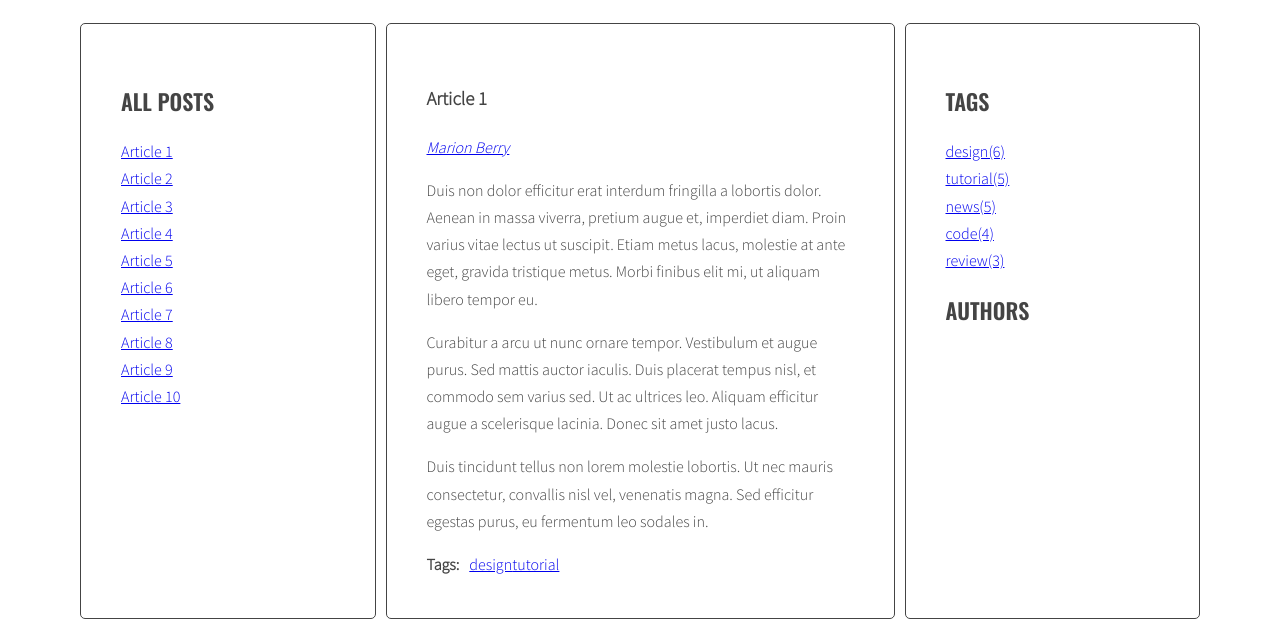
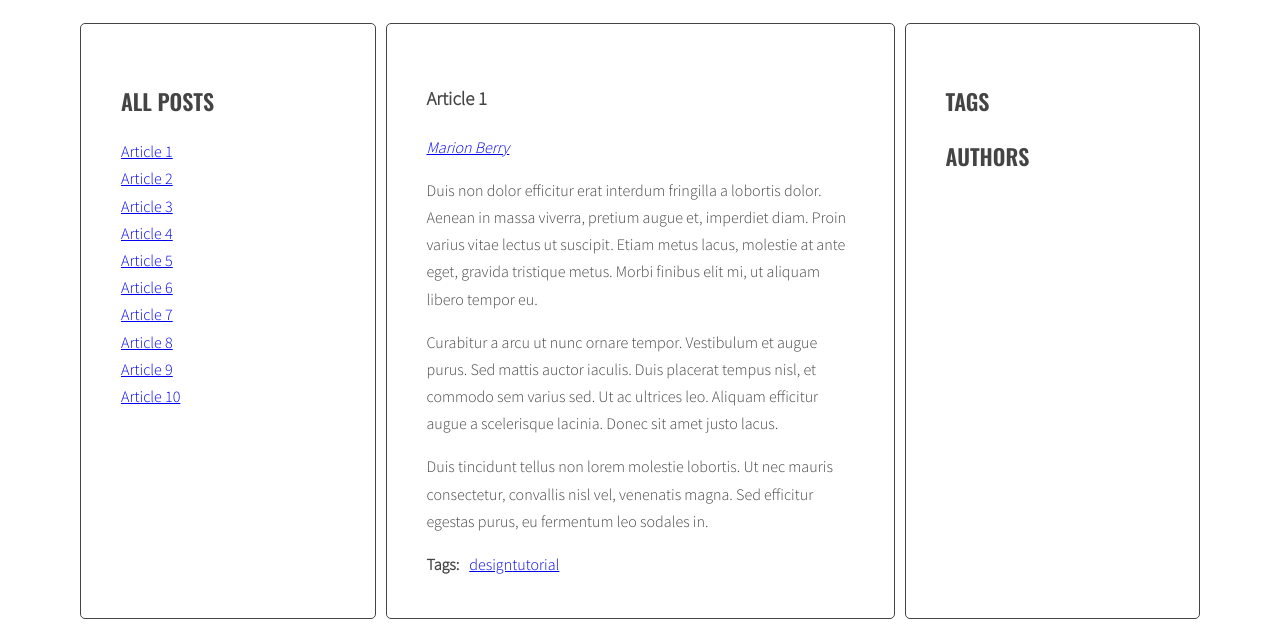
Before and after one commit to mkusztal/JS-Handlebar-AuthorsBlog, a website: page index.html in a window 1280 px wide. Shown: the part 220-847 px from the top of the page. Drawn offline with nearby package versions, Linux system fonts and the light colour scheme.

Commit message:
Sidebar tags, authors
I don't know why but both of lists hidden. I can't find the reason.

```diff
--- a/index.html
+++ b/index.html
@@ -362,13 +362,7 @@
           </section>
           <aside class="sidebar">
             <h2 class="section-title">Tags</h2>
-            <ul class="list tags">
-              <li><a href="#">design</a> <span>(6)</span></li>
-              <li><a href="#">code</a> <span>(5)</span></li>
-              <li><a href="#">tutorials</a> <span>(4)</span></li>
-              <li><a href="#">reviews</a> <span>(4)</span></li>
-              <li><a href="#">news</a> <span>(6)</span></li>
-            </ul>
+            <ul class="list tags"></ul>
             <h2 class="section-title">Authors</h2>
             <ul class="list authors"></ul>
           </aside>
--- a/js/script.js
+++ b/js/script.js
@@ -114,38 +114,38 @@ function generateTitleLinks(customSelector = '') {
 
 generateTitleLinks();
 
-// // CalculateTagsParams
-// function calculateTagsParams(tags) {
-//   const params = { min: 9999, max: 0 };
-//   for (let tag in tags) {
-//     params.min = Math.min(tags[tag], params.max);
-//     params.max = Math.max(tags[tag], params.max);
-//   }
+// CalculateTagsParams
+function calculateTagsParams(tags) {
+  const params = { min: 9999, max: 0 };
+  for (let tag in tags) {
+    params.min = Math.min(tags[tag], params.max);
+    params.max = Math.max(tags[tag], params.max);
+  }
 
-//   for (let tag in tags) {
-//     console.log(tag + ' is used ' + tags[tag] + ' times');
-//     if (tags[tag] > params.max) {
-//       params.max = tags[tag];
-//     }
-//   }
+  for (let tag in tags) {
+    console.log(tag + ' is used ' + tags[tag] + ' times');
+    if (tags[tag] > params.max) {
+      params.max = tags[tag];
+    }
+  }
 
-//   for (let tag in tags) {
-//     console.log(tag + ' is used ' + tags[tag] + ' times');
-//     if (tags[tag] < params.min) {
-//       params.min = tags[tag];
-//     }
-//   }
+  for (let tag in tags) {
+    console.log(tag + ' is used ' + tags[tag] + ' times');
+    if (tags[tag] < params.min) {
+      params.min = tags[tag];
+    }
+  }
 
-//   return params;
-// }
+  return params;
+}
 
-// function calculateTagsClass(count, params) {
-//   const normalizedCound = count - params.min;
-//   const normalizedMax = params.max - params.min;
-//   const percentage = normalizedCound / normalizedMax;
-//   const classNumber = Math.floor(percentage * (opts.CloudClassCount - 1) + 1);
-//   return opts.CloudClassPrefix + classNumber;
-// }
+function calculateTagsClass(count, params) {
+  const normalizedCound = count - params.min;
+  const normalizedMax = params.max - params.min;
+  const percentage = normalizedCound / normalizedMax;
+  const classNumber = Math.floor(percentage * (opts.CloudClassCount - 1) + 1);
+  return opts.CloudClassPrefix + classNumber;
+}
 
 // GENERATE TAGS
 function generateTags() {
@@ -154,7 +154,6 @@ function generateTags() {
 
   /* find all articles */
   const findArticles = document.querySelectorAll(opts.ArticleSelector);
-  console.log(findArticles);
 
   /* START LOOP: for every article: */
   for (let article of findArticles) {
@@ -194,8 +193,8 @@ function generateTags() {
 
   //const allTagsData = { tags: [] };
 
-  //const tagsParams = calculateTagsParams(allTags);
-  //console.log('tagParams: ', tagsParams);
+  const tagsParams = calculateTagsParams(allTags);
+  console.log('tagParams: ', tagsParams);
 
   const tagList = document.querySelector(opts.TagsListSelector);
   // create variable for all links HTML code
@@ -214,12 +213,12 @@ function generateTags() {
     allTagsLinkHTML +=
       '<li><a href="#tag-' +
       tag +
-      '"><span>' +
-      tag +
-      '(' +
-      allTags[tag] +
-      ')' +
-      '</span></a></li>';
+      '" class="' +
+      '>' +
+      calculateTagsClass(allTags[tag], tagsParams) +
+      ' ' +
+      '</a></li>';
+
     // END LOOP: for each tag in allTags:
   }
 
@@ -402,8 +401,9 @@ function addClickListenersToAuthors() {
   /* START LOOP: for each link */
   for (let authorLink of authorLinks) {
     authorLink.addEventListener('click', authorClickHandler);
+    /* END LOOP: for each link */
   }
-  /* END LOOP: for each link */
+
   const authorListLinks = document.querySelectorAll('.list.authors a');
 
   for (let authorLink of authorListLinks) {
--- a/sass/style.scss
+++ b/sass/style.scss
@@ -121,3 +121,29 @@ body {
     margin: 0 10px 0 0;
   }
 }
+
+/* Tags */
+
+.tags li {
+  display: inline;
+}
+
+.tag-size-1 {
+  font-size: 12px;
+}
+
+.tag-size-2 {
+  font-size: 14px;
+}
+
+.tag-size-3 {
+  font-size: 16px;
+}
+
+.tag-size-4 {
+  font-size: 18px;
+}
+
+.tag-size-5 {
+  font-size: 20px;
+}
```
Also changed, not shown: css/style.css, 1 other file.
